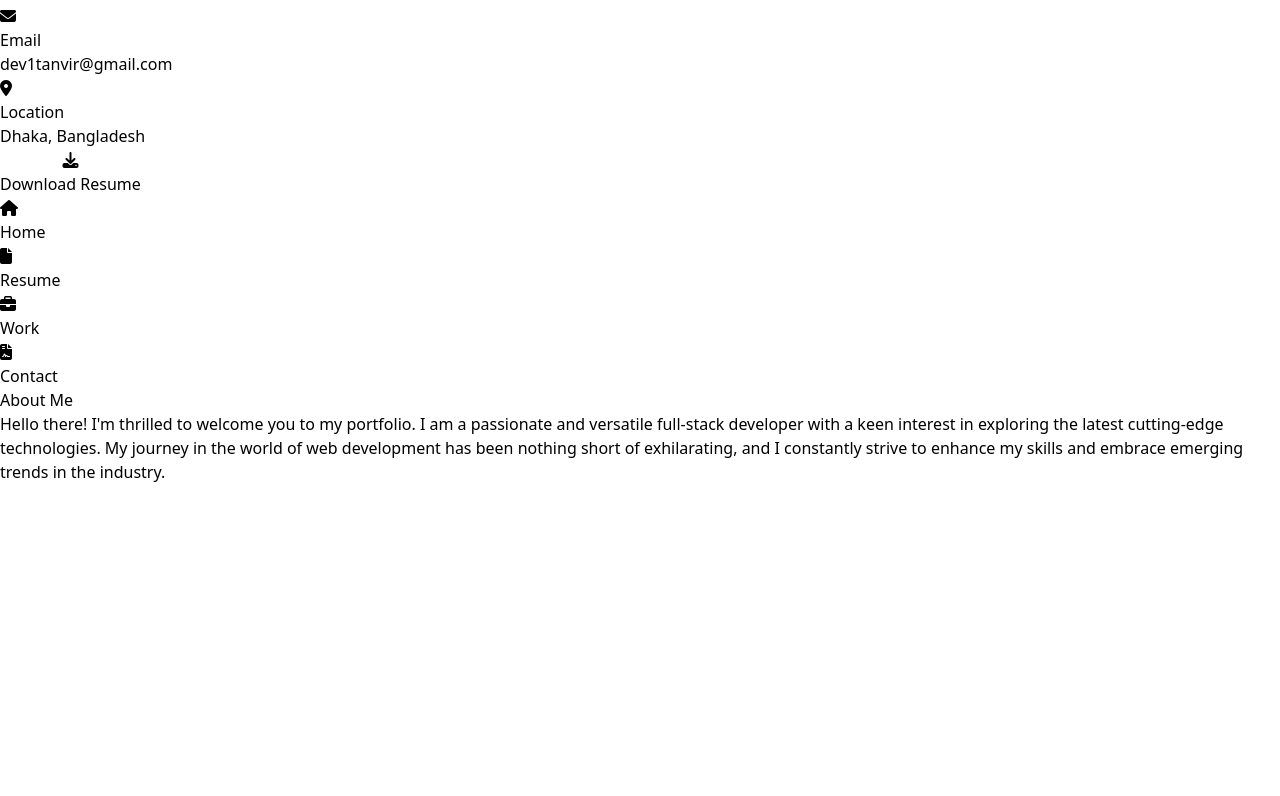
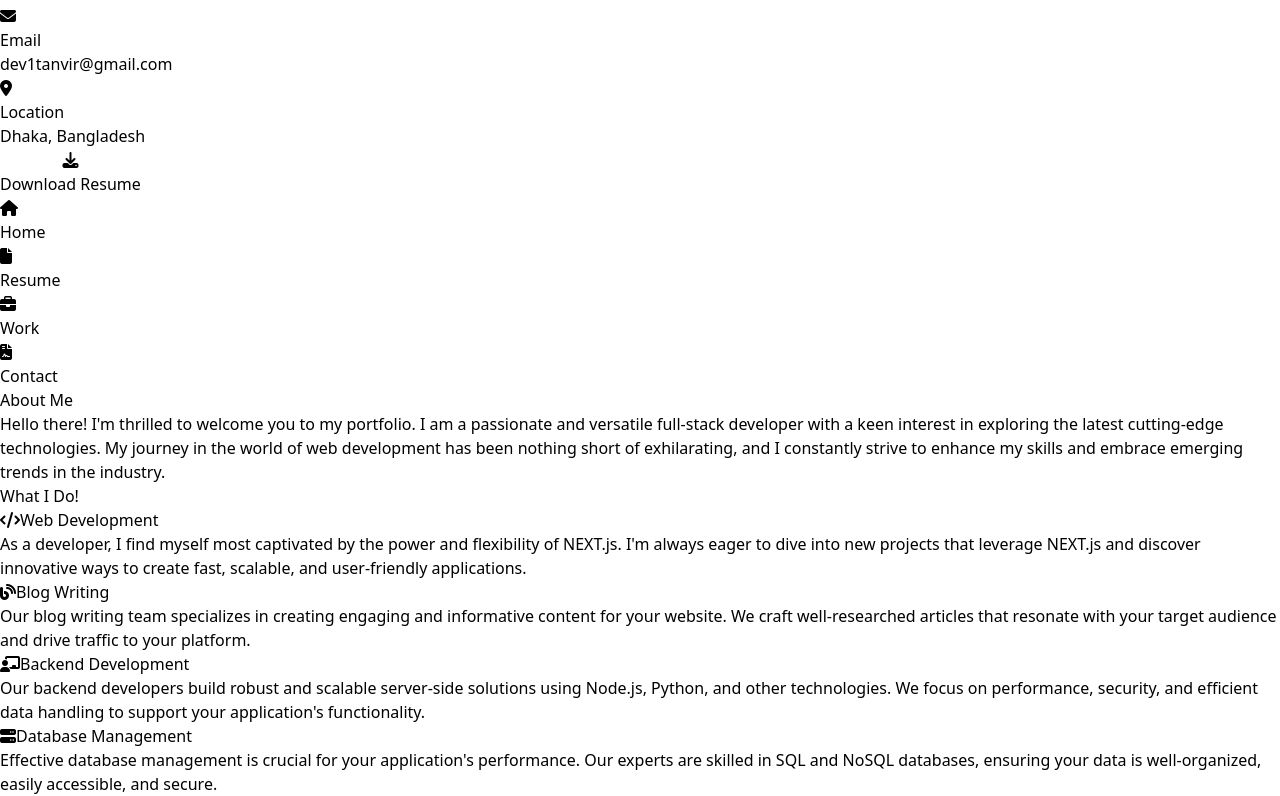
Before and after one commit to Tanvirmehedi/react-portfolio, a React (Vite) app: page / in a window 1280 px wide. Shown: the part 416-1212 px from the top of the page. Before the commit the page ends 900 px from the top, so only its background shows below. Built offline with nearby package versions, Linux system fonts and the light colour scheme.

Commit message:
Home page Review

```diff
--- a/src/MyApp.jsx
+++ b/src/MyApp.jsx
@@ -4,7 +4,7 @@ import { ProfileDetails } from "./components/ProfileDetails";
 export function MyApp() {
     return (
       <div>
-        <main className="portfolio-main mt-7 mx-auto bg-[#F2F5F9] flex flex-col gap-4 font-[railway] lg:min-h-screen lg:grid lg:grid-cols-5 lg:gap-1 lg:content-start ">
+        <main className="portfolio-main pt-6 mx-auto bg-[#F2F5F9] flex flex-col gap-4 font-[railway] lg:min-h-screen lg:grid lg:grid-cols-5 lg:gap-1 lg:content-start ">
           <ProfileDetails />
           <AboutSection />
         </main>
--- /dev/null
+++ b/src/components/HomeService.jsx
@@ -0,0 +1,13 @@
+/** @format */
+
+export const HomeService = ({ title, text, icon, servicesBg,iconColor }) => {
+  return (
+    <div className={`${servicesBg} px-5 py-2 rounded-lg`}>
+      <h3 className="text-xl font-bold flex flex-row justify-start items-center flex-wrap">
+      <i className={`${icon} pr-2 ${iconColor}`}></i>
+      <span className="text-[#272626dd]">{title}</span>
+      </h3>
+      <p className="text-justify pt-3 text-sm">{text}</p>
+    </div>
+  );
+};
--- a/src/components/InfoCard.jsx
+++ b/src/components/InfoCard.jsx
@@ -23,7 +23,7 @@ export  function InfoCard() {
     ];
 
     return (
-      <div className="info-card bg-[#F2F5F9] rounded-md mt-7 px-10 py-6">
+      <div className="info-card bg-[#F2F5F9] rounded-md my-7 px-10 py-6">
         {infoDetailsData.map((item, index) => (
           <InfoDetails
             key={index}
--- a/src/components/NavButton.jsx
+++ b/src/components/NavButton.jsx
@@ -1,13 +1,21 @@
-import { Link } from "react-router-dom";
+/** @format */
 
-export  function NavButton({ icon, text, to }) {
+import { Link, NavLink } from "react-router-dom";
+
+export function NavButton({ icon, text, to }) {
   return (
-        <Link
+    <NavLink
       to={to}
-          className="w-14 h-14 bg-[#E1E8EF] flex flex-col justify-center items-center cursor-pointer border rounded-md my-2 p-2"
+      className={({ isActive, isPending }) =>
+        isPending
+          ? "pending"
+          : isActive
+          ? "active text-white first:text-white text-sm font-semibold bg-gradient-to-r from-[#FFCE42] to-[#04A9C6] w-14 h-14 flex flex-col justify-center items-center cursor-pointer border rounded-2xl my-2 p-2"
+          : "w-14 h-14 text-sm text-[#1A1003]/90 font-semibold bg-[#E1E8EF] flex flex-col justify-center items-center cursor-pointer rounded-2xl border my-2 p-2"
+      }
     >
       <div className="icon">{icon}</div>
       <div className="text">{text}</div>
-        </Link>
+    </NavLink>
   );
 }
--- a/src/components/Navbar.jsx
+++ b/src/components/Navbar.jsx
@@ -4,7 +4,7 @@ export function Navbar() {
     const navButtonData = [
       {
         text: "Home",
-        icon: <i className="fa-solid fa-house text-[#1A1003]/50"></i>,
+        icon: <i className="fa-solid fa-house"></i>,
         to: "/",
       },
       {
@@ -26,7 +26,7 @@ export function Navbar() {
 
     return (
       <div className="flex justify-evenly lg:justify-end mb-3">
-        <div className="bg-[#F2F7FC] rounded-md border shadow-inner flex flex-wrap justify-between gap-1 lg:gap-1 lg:w-1/2 px-5">
+        <div className="bg-[#F2F7FC] rounded-md border shadow-inner flex flex-wrap justify-evenly gap-2 px-5 lg:gap-1 lg:w-1/2 ">
           {navButtonData.map((item, index) => (
             <NavButton
               key={index}
--- a/src/pages/Home.jsx
+++ b/src/pages/Home.jsx
@@ -1,17 +1,56 @@
+/** @format */
+
+import { HomeService } from "../components/HomeService";
+
 export const Home = () => {
+  const servicesData = [
+    {
+      title: "Web Development",
+      text: `As a developer, I find myself most captivated by the power and flexibility of NEXT.js. I'm always eager to dive into new projects that leverage NEXT.js and discover innovative ways to create fast, scalable, and user-friendly applications.`,
+      icon: 'fa-solid fa-code',
+      bgColor: "bg-[#FFEBD1]/50",
+      iconColor:"text-[#04A9C6]"
+    },
+    {
+      title: "Blog Writing",
+      text: `Our blog writing team specializes in creating engaging and informative content for your website. We craft well-researched articles that resonate with your target audience and drive traffic to your platform.`,
+      icon: 'fa-solid fa-blog',
+      bgColor: "bg-[#B2DFFC]/50",
+      iconColor:"text-[#FFCE42]"
+    },
+    {
+      title: "Backend Development",
+      text: `Our backend developers build robust and scalable server-side solutions using Node.js, Python, and other technologies. We focus on performance, security, and efficient data handling to support your application's functionality.`,
+      icon: 'fa-solid fa-chalkboard-user',
+      bgColor: "bg-[#C8E6C9]/50",
+      iconColor:"text-[#FFCE42]"
+    },
+    {
+      title: "Database Management",
+      text: `Effective database management is crucial for your application's performance. Our experts are skilled in SQL and NoSQL databases, ensuring your data is well-organized, easily accessible, and secure.`,
+      icon: 'fa-solid fa-server',
+      bgColor: "bg-[#FFCDD2]/50",
+      iconColor:"text-[#04A9C6]"
+    },
+  ];
   return (
     <>
-        <h1 className="text-start text-2xl font-semibold before:inline-block before:end-10 before:top-3.5 before:absolute before:w-1/3 before:h-0.5 before:bg-pink-500 relative">
+      <h1 className="text-start text-2xl font-semibold before:inline-block before:end-10 before:top-3.5 before:absolute before:w-1/3 before:h-0.5 before:bg-gradient-to-r from-[#FFCE42] to-[#1BBAD6] relative">
         About Me
       </h1>
-        <p className="text-justify py-10">
+      <p className="text-justify py-5 first-letter:font-bold first-letter:text-lg first-letter:text-black/70">
         Hello there! I'm thrilled to welcome you to my portfolio. I am a
-          passionate and versatile full-stack developer with a keen interest
-          in exploring the latest cutting-edge technologies. My journey in
-          the world of web development has been nothing short of
-          exhilarating, and I constantly strive to enhance my skills and
-          embrace emerging trends in the industry.
+        passionate and versatile full-stack developer with a keen interest in
+        exploring the latest cutting-edge technologies. My journey in the world
+        of web development has been nothing short of exhilarating, and I
+        constantly strive to enhance my skills and embrace emerging trends in
+        the industry.
       </p>
+      <h2 className="text-start font-bold text-lg pb-5">What I Do!</h2>
+
+      <div className="services-box grid lg:grid-cols-2 gap-3">
+        {servicesData.map((item,index)=><HomeService title={item.title} key={index} text={item.text} icon={item.icon} servicesBg={item.bgColor} iconColor={item.iconColor}/>)}
+      </div>
     </>
   );
 };
```
Also changed, not shown: index.html (line endings or trailing spaces), 5 other files (tests, documents, lock files or other folders). Lines whose indentation alone changed are shown as unchanged.
